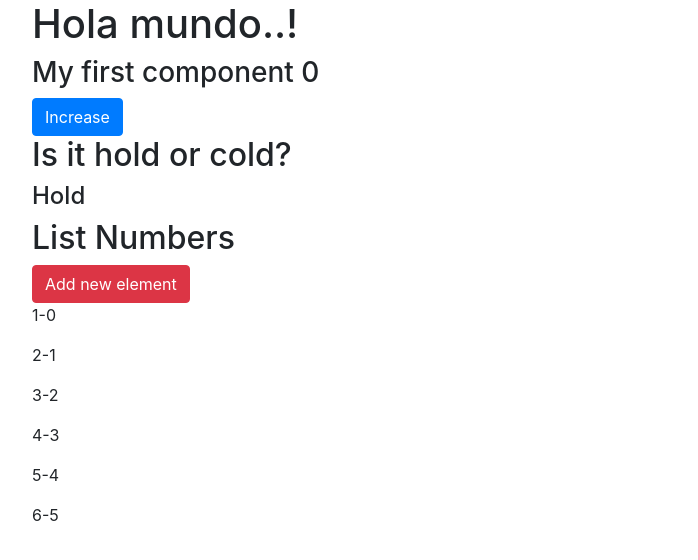
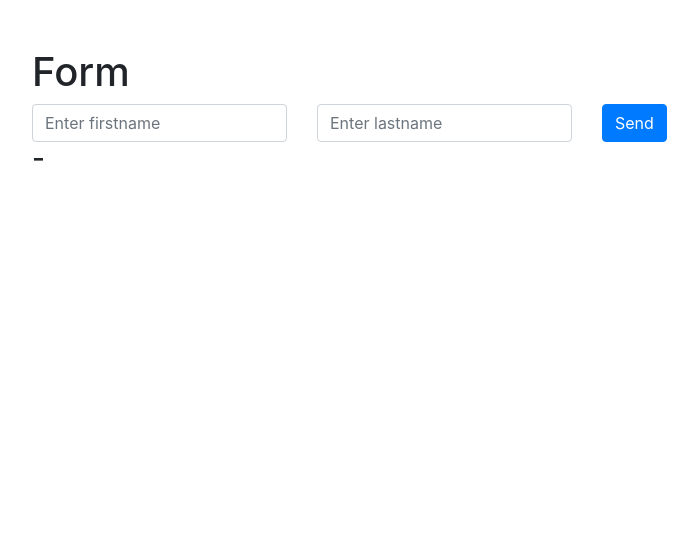
Before and after one commit to moive/react-hooks, a React (Create React App) app: page / in a window 1280 px wide. Shown: the top 560 px of the page, without its empty margins (53-751 px from the left). Built offline with nearby package versions, Linux system fonts and the light colour scheme.

Commit message:
form with react

```diff
--- a/src/App.js
+++ b/src/App.js
@@ -1,14 +1,17 @@
 import React from 'react';
-import Counter from './components/Counter';
-import ListNumber from './components/ListNumber';
-import Temperature from './components/temperature';
+// import Counter from './components/Counter';
+// import ListNumber from './components/ListNumber';
+// import Temperature from './components/temperature';
+import Form from './components/Form';
+
 function App() {
   return (
-    <div>
-      <h1>Hola mundo..!</h1>
+    <div className="mt-5">
+      {/* <h1>Hola mundo..!</h1>
       <Counter></Counter>
       <Temperature />
-      <ListNumber />
+      <ListNumber /> */}
+	    <Form />
     </div>
   );
 }
--- /dev/null
+++ b/src/components/Form.js
@@ -0,0 +1,53 @@
+import React, { Fragment, useState } from 'react'
+
+const Form = ()=> {
+
+	const [data, setdata] = useState({
+		firstName: '',
+		lastName: ''
+	})
+
+	const handleInputChange = (e)=> {
+		setdata({
+			...data,
+			[e.target.name]: e.target.value
+		})
+	}
+
+	const sendData = (e)=>{
+		e.preventDefault();
+		console.log(`${data.firstName} ${data.lastName}`);
+	}
+
+	return (
+		<Fragment>
+			<h1>Form</h1>
+			<form className="row" onSubmit={sendData}>
+				<div className="col-md-3">
+					<input
+						className="form-control"
+						placeholder="Enter firstname"
+						name="firstName"
+						type="text"
+						onChange={handleInputChange}
+					/>
+				</div>
+				<div className="col-md-3">
+					<input
+						className="form-control"
+						placeholder="Enter lastname"
+						name="lastName"
+						type="text"
+						onChange={handleInputChange}
+					/>
+				</div>
+				<div className="col-md-3">
+					<button className="btn btn-primary" type="submit">Send</button>
+				</div>
+			</form>
+			<h3>{data.firstName} - {data.lastName}</h3>
+		</Fragment>
+	);
+}
+
+export default Form;
```
